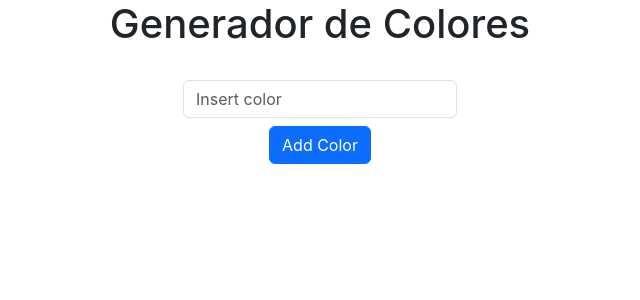
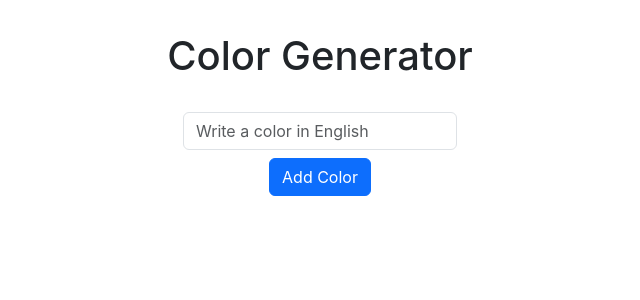
Before and after one commit to dmmtdeveloper/Generador-de-colores, a React (Create React App) app in the folder my-react-app/: page / in a window 1280 px wide. Shown: the top 300 px of the page, without its empty margins (320-960 px from the left). Built offline with nearby package versions, Linux system fonts and the light colour scheme.

Commit message:
corrección de margin en title

```diff
--- a/my-react-app/src/App.css
+++ b/my-react-app/src/App.css
@@ -1,5 +1,6 @@
 .App {
   text-align: center;
+  margin-top: 2rem;
 }
 
 .colors-generator{
--- a/my-react-app/src/App.js
+++ b/my-react-app/src/App.js
@@ -5,7 +5,7 @@ import GeneradorDeCajas from './Components/GeneratorColor';
 function App() {
   return (
     <div className="App">
-      <h1>Generador de Colores</h1>
+      <h1>Color Generator</h1>
       <GeneradorDeCajas/>
     </div>
   );
--- a/my-react-app/src/Components/GeneratorColor.jsx
+++ b/my-react-app/src/Components/GeneratorColor.jsx
@@ -37,7 +37,7 @@ const GeneradorDeCajas = () => {
           <input
             className="form-control mt-4"
             type="text" value={nombreColor}
-            placeholder="Insert color"
+            placeholder="Write a color in English"
             onChange={handleColorChange}
           />
       </div>
```
